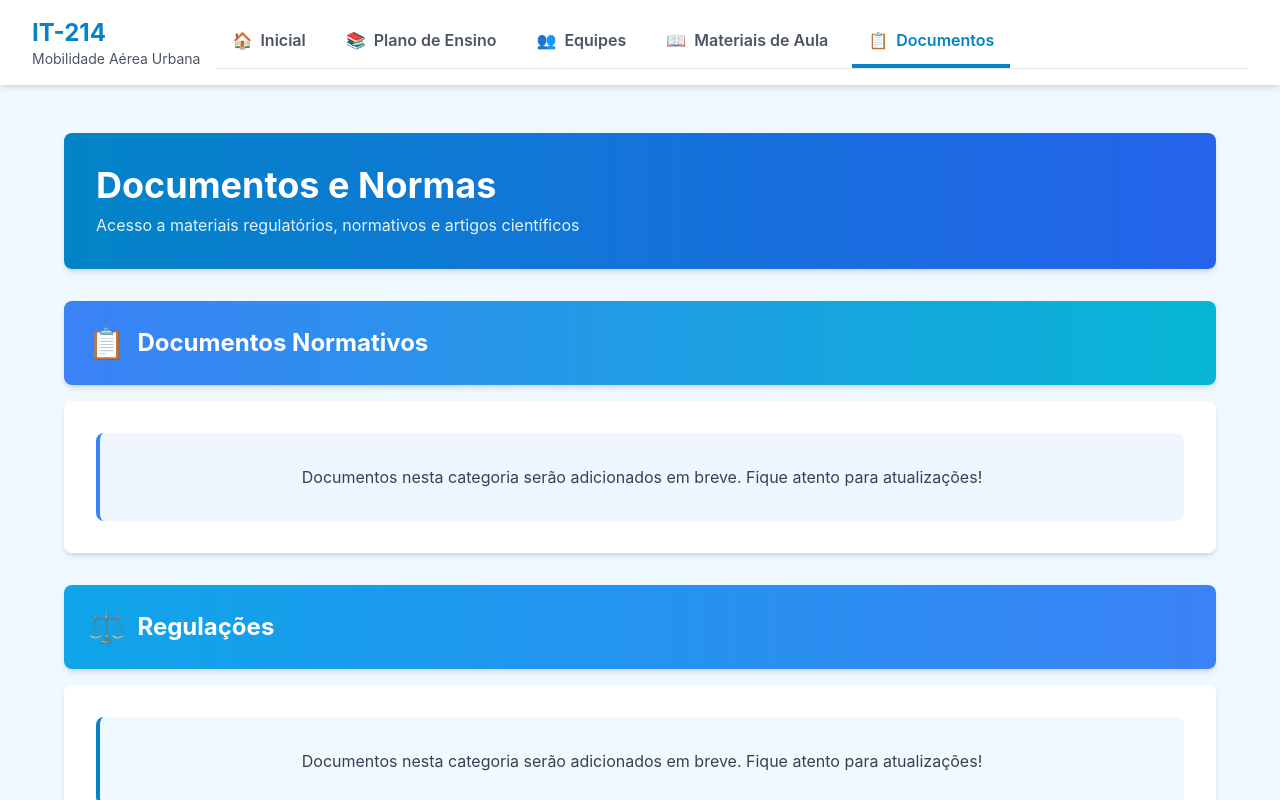
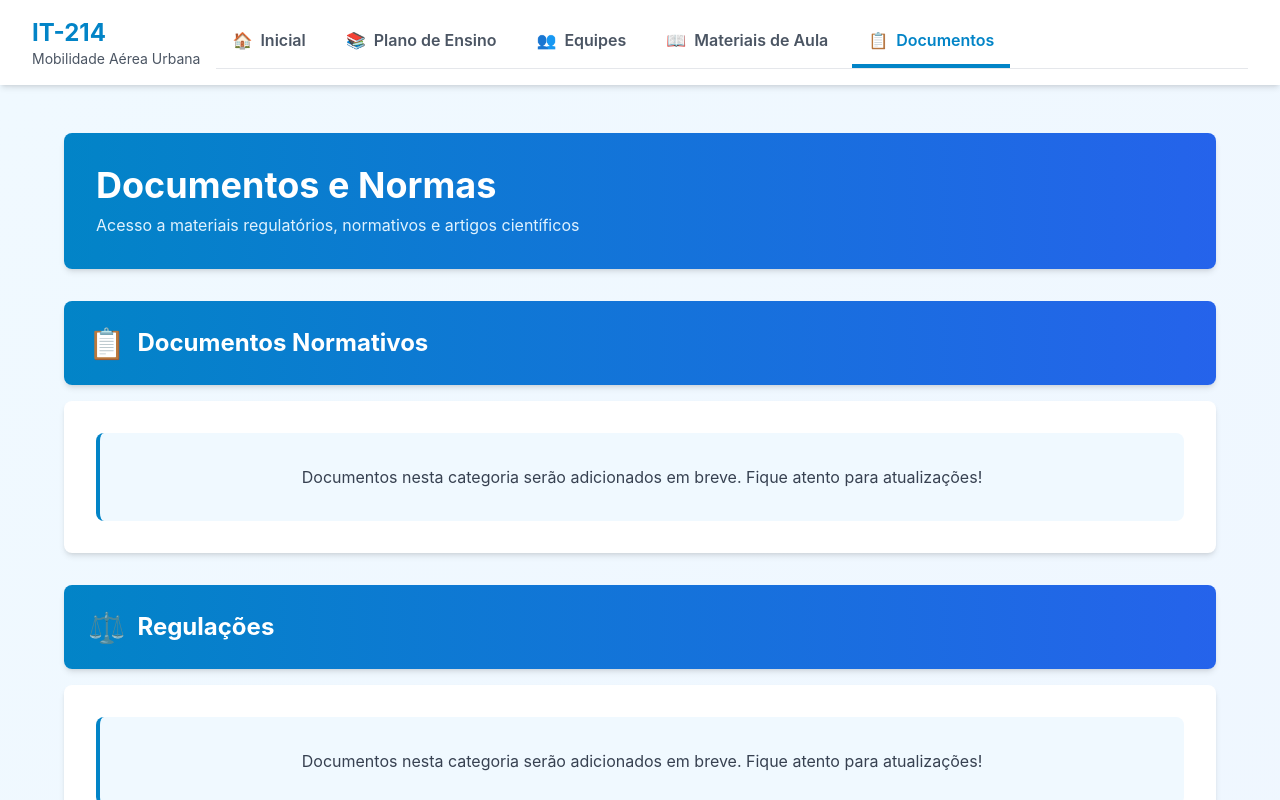
Before and after one commit to uaminfra-ita/uaminfra-ita-IT-214, a Next.js app: page / in a window 1280 px wide. Both pictures are taken after a click on the button "📋 Documentos". Shown: the top 800 px of the page. Built offline with nearby package versions, Linux system fonts and the light colour scheme.

Commit message:
Standardize DocumentsPage category box colors to match HomePage color scheme
Co-authored-by: Rodrigo-pwx <202529174+Rodrigo-pwx@users.noreply.github.com>

```diff
--- a/components/DocumentsPage.jsx
+++ b/components/DocumentsPage.jsx
@@ -8,17 +8,17 @@ export default function DocumentsPage() {
       id: 'normative',
       title: 'Documentos Normativos',
       icon: '📋',
-      color: 'from-blue-500 to-cyan-500',
-      borderColor: 'border-blue-500',
-      bgColor: 'bg-blue-50',
-      textColor: 'text-blue-600',
+      color: 'from-sky-600 to-blue-600',
+      borderColor: 'border-sky-600',
+      bgColor: 'bg-sky-50',
+      textColor: 'text-sky-600',
       items: documents.normative,
     },
     {
       id: 'regulatory',
       title: 'Regulações',
       icon: '⚖️',
-      color: 'from-sky-500 to-blue-500',
+      color: 'from-sky-600 to-blue-600',
       borderColor: 'border-sky-600',
       bgColor: 'bg-sky-50',
       textColor: 'text-sky-600',
@@ -28,18 +28,18 @@ export default function DocumentsPage() {
       id: 'conops',
       title: 'ConOps (Conceito de Operações)',
       icon: '✈️',
-      color: 'from-blue-400 to-cyan-500',
-      borderColor: 'border-blue-600',
-      bgColor: 'bg-blue-50',
-      textColor: 'text-blue-600',
+      color: 'from-sky-600 to-blue-600',
+      borderColor: 'border-sky-600',
+      bgColor: 'bg-sky-50',
+      textColor: 'text-sky-600',
       items: documents.conops,
     },
     {
       id: 'articles',
       title: 'Artigos Científicos',
       icon: '📰',
-      color: 'from-sky-400 to-blue-400',
-      borderColor: 'border-sky-500',
+      color: 'from-sky-600 to-blue-600',
+      borderColor: 'border-sky-600',
       bgColor: 'bg-sky-50',
       textColor: 'text-sky-600',
       items: documents.articles,
```
Also changed, not shown: 1 other file (tests, documents, lock files or other folders).
